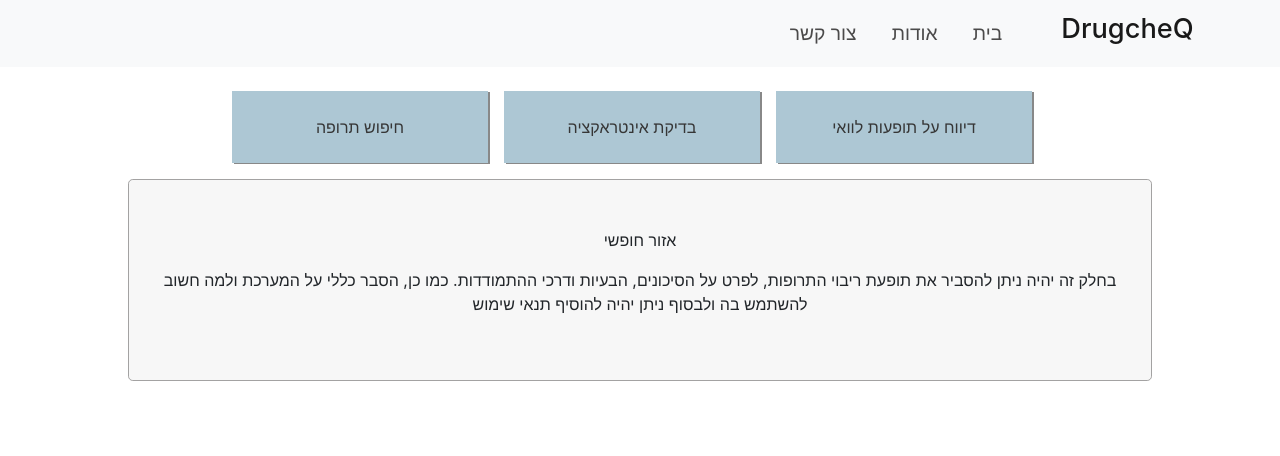
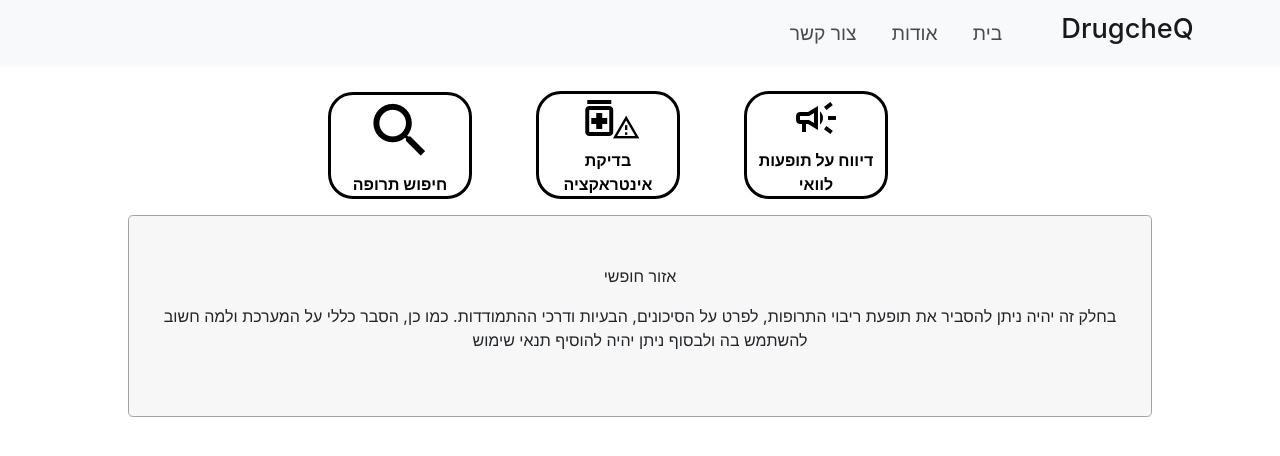
Before and after one commit to AmitLiberman/DrugcheQ-Preventing-Polypharmacy, a React app: page / in a window 1280 px wide. Shown: the top 456 px of the page. Built offline with nearby package versions, Linux system fonts and the light colour scheme.

Commit message:
added Action Nav bar with icons

```diff
--- a/package.json
+++ b/package.json
@@ -46,6 +46,7 @@
     "jest-circus": "26.6.0",
     "jest-resolve": "26.6.0",
     "jest-watch-typeahead": "0.6.1",
+    "material-design-icons": "^3.0.1",
     "material-ui-icons": "^1.0.0-beta.36",
     "mini-css-extract-plugin": "0.11.3",
     "optimize-css-assets-webpack-plugin": "5.0.4",
@@ -60,7 +61,7 @@
     "react-app-polyfill": "^2.0.0",
     "react-autocomplete": "^1.8.1",
     "react-bootstrap": "^1.4.0",
-    "react-dev-utils": "^11.0.1",
+    "react-dev-utils": "^11.0.3",
     "react-dom": "^17.0.1",
     "react-refresh": "^0.8.3",
     "react-router-dom": "^5.2.0",
--- a/public/index.html
+++ b/public/index.html
@@ -4,6 +4,7 @@
 <head>
     <meta charset="utf-8" />
     <link rel="icon" href="%PUBLIC_URL%/favicon.ico" />
+    <link href="https://fonts.googleapis.com/css?family=Material+Icons|Material+Icons+Outlined|Material+Icons+Two+Tone|Material+Icons+Round|Material+Icons+Sharp" rel="stylesheet">
     <meta name="viewport" content="width=device-width, initial-scale=1" />
     <meta name="theme-color" content="#000000" />
     <meta name="description" content="Web site created using create-react-app" />
--- a/src/Constants/ActionNav.css
+++ b/src/Constants/ActionNav.css
@@ -3,16 +3,33 @@
 }
 
 .action-opt {
+    overflow: visible;
     display: inline-block;
     text-align: center;
+    color: black;
+    margin-right: 4em;
     margin-top: 1.5em;
-    margin-right: 1em;
-    background-color: #adc7d4;
-    width: 16em;
-    box-shadow: 2px 1px #888888;
-    padding: 1.5em;
+    width: 9em;
+    /* padding: 0.2em; */
+    border-style: solid;
+    border-color: black;
+    font-weight: bold;
+    border-radius: 25px;
 }
 
 .action-text {
-    color: #363636;
+    color: black;
 }
+
+.material-icons-outlined {
+    font-size: 3rem;
+}
+
+.material-icons-outlined.search {
+    font-size: 4.44rem;
+}
+
+.material-icons-outlined.warning {
+    font-size: 1.8rem;
+    margin-left: -0.4em;
+}
--- a/src/Constants/ActionNav.js
+++ b/src/Constants/ActionNav.js
@@ -5,18 +5,32 @@
   return (
     <div className="action-nav-wrapper">
       <a className="action-nav-link" href="/drug-search">
-        <div className="action-opt">
+        <div className="action-opt search">
+          <div className="icons-wrapper search">
+            <span className="material-icons-outlined search">search</span>
+          </div>
           <span className="action-text"> חיפוש תרופה</span>
         </div>
       </a>
       <a className="action-nav-link" href="/interaction-checker">
         <div className="action-opt">
+          <div className="icons-wrapper interaction">
+            <span className="material-icons-outlined medication">
+              medication
+            </span>
+            <span className="material-icons-outlined warning">
+              warning_amber
+            </span>
+          </div>
           <span className="action-text">בדיקת אינטראקציה</span>
         </div>
       </a>
 
       <a className="action-nav-link" href="/side-effect-report">
         <div className="action-opt">
+          <div className="icons-wrapper report">
+            <span className="material-icons-outlined campaign">campaign</span>
+          </div>
           <span className="action-text">דיווח על תופעות לוואי</span>
         </div>
       </a>
```
Also changed, not shown: 2 other files (tests, documents, lock files or other folders).
